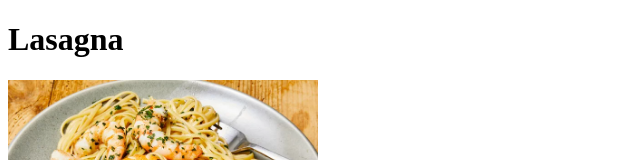
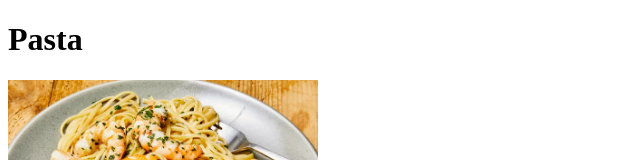
Before and after one commit to carlaatasinazzo/odin-recipes, a plain HTML site: page recipes/pasta.html in a window 1280 px wide. Shown: the top 160 px of the page, without its empty margins (0-640 px from the left). Drawn offline with Linux system fonts and the light colour scheme.

Commit message:
Correct name on recipes

```diff
--- a/recipes/pasta.html
+++ b/recipes/pasta.html
@@ -6,7 +6,7 @@
     <title>Document</title>
 </head>
 <body>
-    <h1>Lasagna</h1>
+    <h1>Pasta</h1>
     <img src="../images/pasta.jpg" alt="pasta image" width="310">
     <h2>Description</h2>
     <p>Description of the recipe</p>
```
